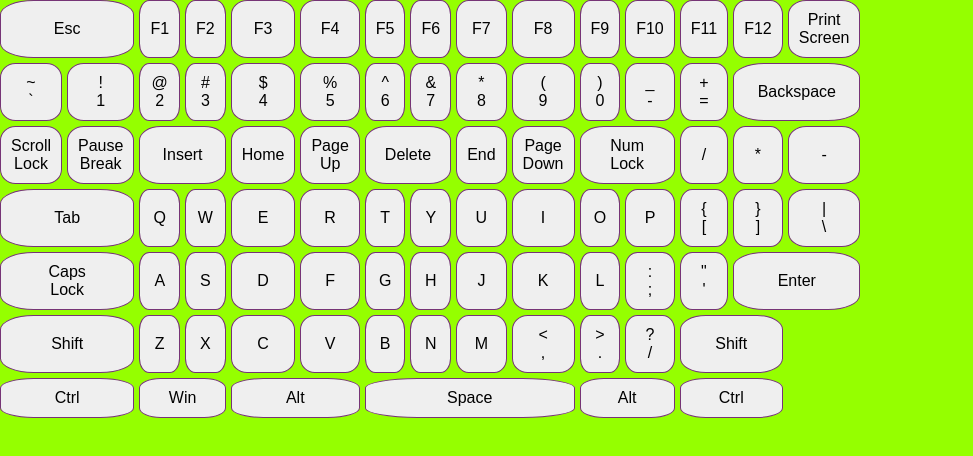
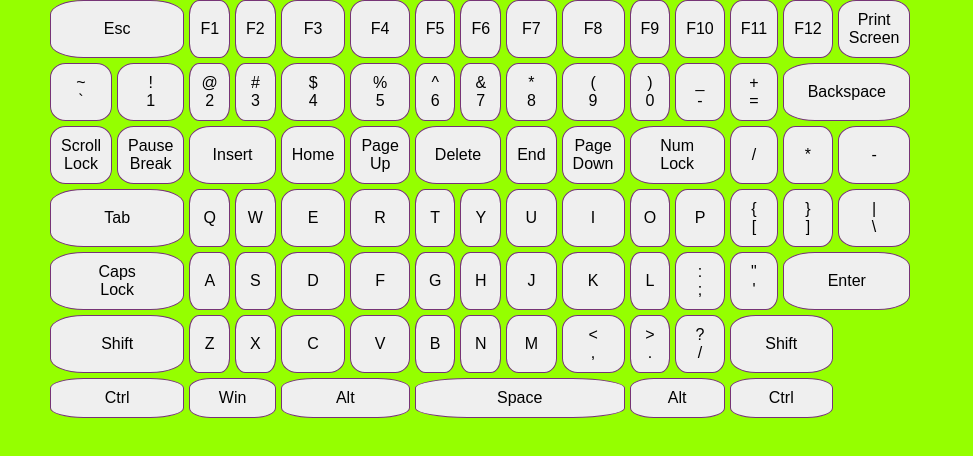
Before and after one commit to GSamuels5/CalculatePro, a plain HTML site: page keyboard.html in a window 1280 px wide. Shown: the whole page, without its empty margins (0-973 px from the left). Drawn offline with Linux system fonts and the light colour scheme.

Commit message:
final done

```diff
--- a/CSS/style.css
+++ b/CSS/style.css
@@ -15,6 +15,7 @@ body{
     grid-template-columns: repeat(15, 1fr);
     gap: 5px;
     width: 800px;
+    margin-left: 50px;
 
 
   }
```
Also changed, not shown: keyboard.html (+1 -1 lines).
